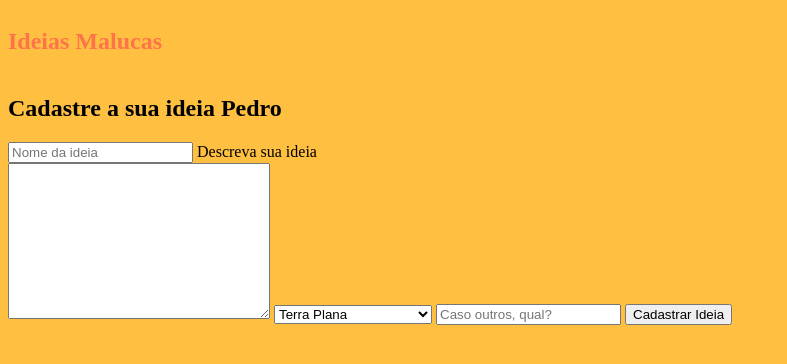
After one commit to arenas-franklin/t404-django, a Django app: template website/templates/ideias.html in a window 1280 px wide. The commit adds this page. Shown: the top 364 px of the page, without its empty margins (0-787 px from the left). Run offline with Django 3.2, Linux system fonts and the light colour scheme; the template is opened without the code that fills it: values that come from a table or form of the project are taken from there, others are empty; data comes from the database, SQL or seed files in the repository; both versions use the stored data as it was after the commit; parts of the project's set-up code (start-up, migrations or seed data) failed here and were passed over.

Commit message:
arrumando as ideias

```diff
--- a/website/admin.py
+++ b/website/admin.py
@@ -2,3 +2,4 @@ from django.contrib import admin
 from . import models
 # Register your models here.
 admin.site.register(models.Pessoa)
+admin.site.register(models.Ideia)
--- a/website/models.py
+++ b/website/models.py
@@ -36,3 +36,46 @@ class Pessoa(models.Model):
 
     def __str__(self):
         return self.nome + ' ' + self.sobrenome
+
+class Ideia(models.Model):
+    CATEGORIAS = (
+        ('TERRA_PLANA', 'Terra Plana'),
+        ('CONTRA_GROGER', 'Ideias para Coach Groger'),
+        ('CONTRA_JOAO', 'Ideias contra João'),
+        ('PUBLICAS', 'Publicas'),
+        ('OUTROS', 'Outroa'),
+    )
+
+    pessoa = models.ForeignKey(
+        Pessoa, on_delete=None
+    )
+
+    titulo = models.CharField(
+        max_length=255,
+        verbose_name='Nome de ideia',
+        unique=True
+    )
+
+    descricao = models.TextField(
+        verbose_name='Descreva sua ideia'
+    )
+
+    categorias = models.CharField(
+        verbose_name= 'Categorias',
+        choices= CATEGORIAS,
+        max_length= 255
+    )
+
+    categoria_outros = models.CharField(
+        null=True,
+        blank=True,
+        max_length=255,
+        verbose_name='Caso outros, qual?'
+    )
+
+    data_de_criacai = models.DateTimeField(auto_now_add=True)
+    data_de_atualizacao = models.DateTimeField(auto_now=True)
+    ativo = models.BooleanField(default=True)
+
+    def __str__(self):
+        return self.pessoa.nome + ' - ' + self.titulo
--- a/website/static/css/style.css
+++ b/website/static/css/style.css
@@ -1,13 +1,16 @@
 body{
-    background-color: red;
+    background-color:#FFC041;
 
 }
 
 h1{
-    color:white;
+    color:#FF734A;
 }
 
-form{
+
+.conteudo{
     display:flex;
+    width: 80vw;
     flex-direction: column;
+
 }
--- /dev/null
+++ b/website/templates/ideias.html
@@ -0,0 +1,34 @@
+{% extends 'shared/layout.html' %}
+{% block conteudo %}
+
+<h1>Ideias Malucas</h1>
+{% if pessoa is None %}
+    <h1>Ops, você precisa se cadastrar</h1>
+    <p>
+        <a href="/">clique aqui para se cadastrar</a>
+    </p>
+{% else %}
+<h2>Cadastre a sua ideia {{pessoa.nome}}</h2>
+<form action="/ideias" method="post">
+    {% csrf_token %}
+    <input type="hidden" name="email" value="{{pessoa.email}}">
+    <div>
+        <input type="text" name="titulo" placeholder="Nome da ideia">
+        <label for="descricao">Descreva sua ideia</label>
+    </div>
+
+    <textarea name="descricao" cols="30" rows="10">
+    </textarea>
+    <select name="categorias">
+        <option value="TERRA_PLANA">Terra Plana</option>
+        <option value="CONTRA_GROGER">Contra o coach Groger</option>
+        <option value="CONTRA_JOAO">Contra João</option>
+        <option value="PUBLICAS">Públicas</option>
+        <option value="OUTROS">Outros</option>
+    </select>
+    <input type="text" name="categoria_outros" placeholder="Caso outros, qual?">
+    <input type="submit" value="Cadastrar Ideia">
+</form>
+
+{% endif %}
+{% endblock %}
--- a/website/templates/shared/layout.html
+++ b/website/templates/shared/layout.html
@@ -11,8 +11,12 @@
     <script defer src="{% static 'js/scripts.js'%}"></script>
 </head>
 <body>
+    <header></header>
+    <section class="conteudo">
     {% block conteudo %}
 
     {% endblock%}
+    </section>
+    <footer></footer>
 </body>
 </html>
--- a/website/urls.py
+++ b/website/urls.py
@@ -1,7 +1,10 @@
 from django.urls import path, include
-from . import views
+from website.views import index, sobre, login, cadastrar_ideia, remover_ideia
 
 urlpatterns = [
-    path('', views.index),
-    path('sobre', views.sobre)
+    path('', index),
+    path('sobre', sobre),
+    path('login', login),
+    path('ideias', cadastrar_ideia),
+    path('remover_ideia/<int:id>', remover_ideia)
 ]
```
Also changed, not shown: website/templates/index.html (+18 -5 lines), website/templates/login.html (added, +14 -0 lines), website/templates/sobre.html (+12 -2 lines), website/views.py (+64 -4 lines), db.sqlite3, website/migrations/0002_ideia.py (added), 1 other file.
